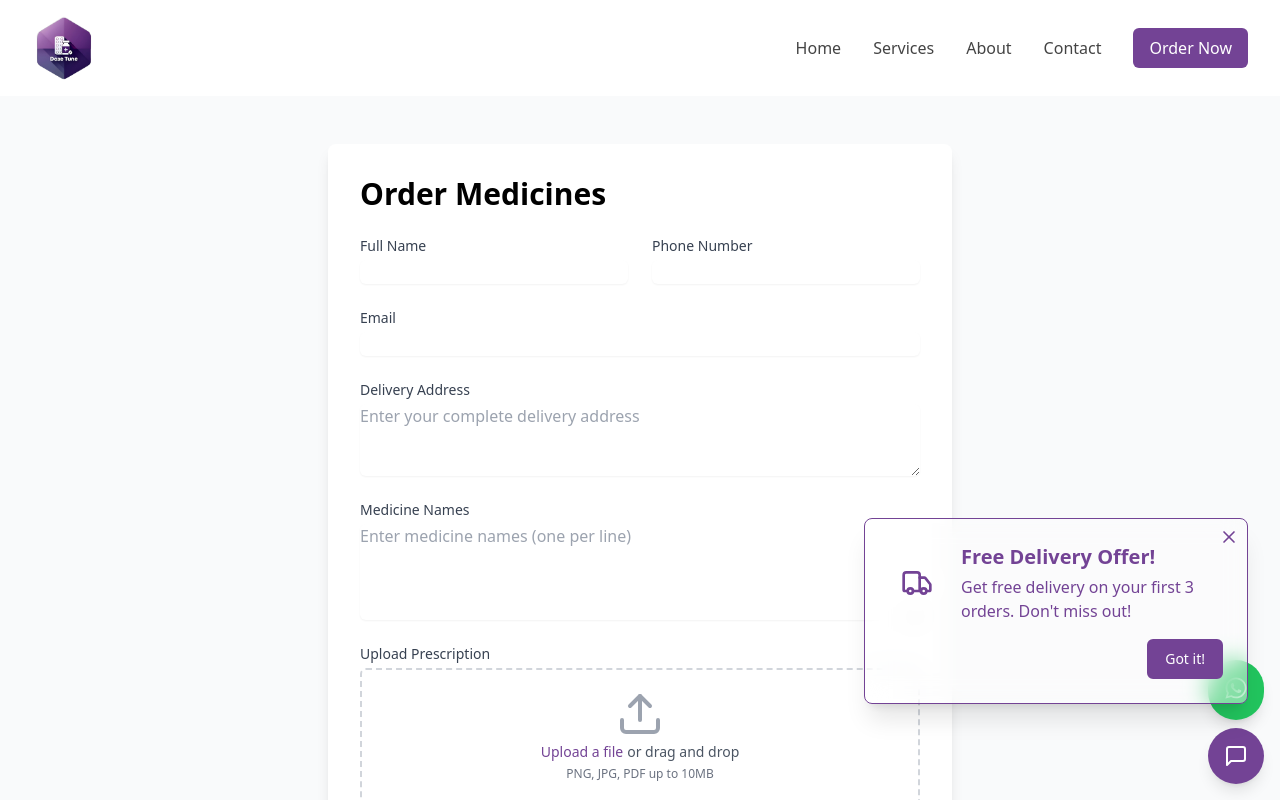
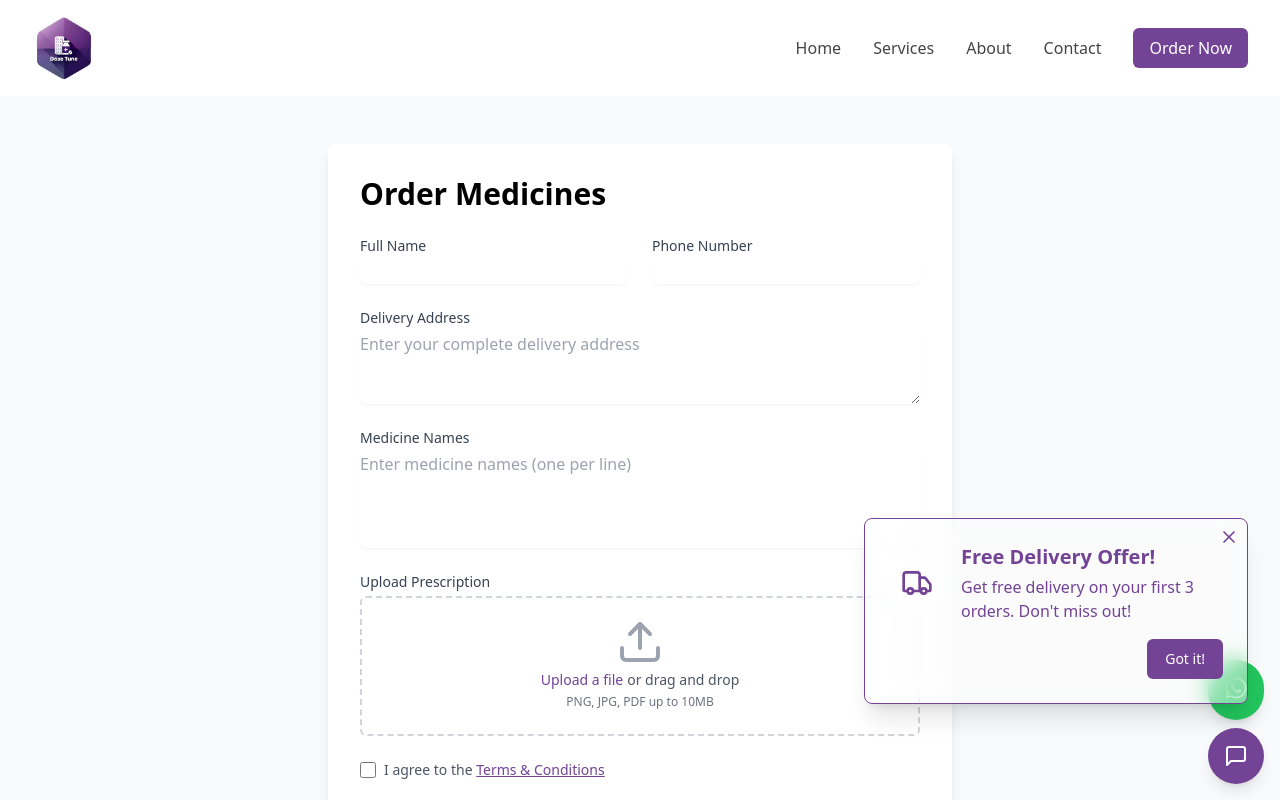
Before and after one commit to dosetune1/dose-tune, a React (Vite) app: page /order in a window 1280 px wide. Shown: the top 800 px of the page. Built offline with nearby package versions, Linux system fonts and the light colour scheme.

Commit message:
Update OrderForm.tsx

```diff
--- a/src/components/order/OrderForm.tsx
+++ b/src/components/order/OrderForm.tsx
@@ -7,7 +7,6 @@ import { TermsModal } from '../common/TermsModal';
 
 interface OrderFormData {
   name: string;
-  email: string;
   phone: string;
   address: string;
   medicines: string;
@@ -46,7 +45,6 @@ export const OrderForm = () => {
     try {
       await addOrder({
         customerName: data.name,
-        email: data.email,
         phone: data.phone,
         address: data.address,
         medicines: medicines ? medicines.split('\n').filter(Boolean) : [],
@@ -94,24 +92,6 @@ export const OrderForm = () => {
                   <p className="mt-1 text-sm text-red-600">{errors.phone.message}</p>
                 )}
               </div>
-            </div>
-
-            <div>
-              <label className="block text-sm font-medium text-gray-700">Email</label>
-              <input
-                type="email"
-                {...register('email', {
-                  required: 'Email is required',
-                  pattern: {
-                    value: /^[A-Z0-9._%+-]+@[A-Z0-9.-]+\.[A-Z]{2,}$/i,
-                    message: 'Invalid email address'
-                  }
-                })}
-                className="mt-1 block w-full rounded-md border-gray-300 shadow-sm focus:border-primary focus:ring-primary"
-              />
-              {errors.email && (
-                <p className="mt-1 text-sm text-red-600">{errors.email.message}</p>
-              )}
             </div>
 
             <div>
```
